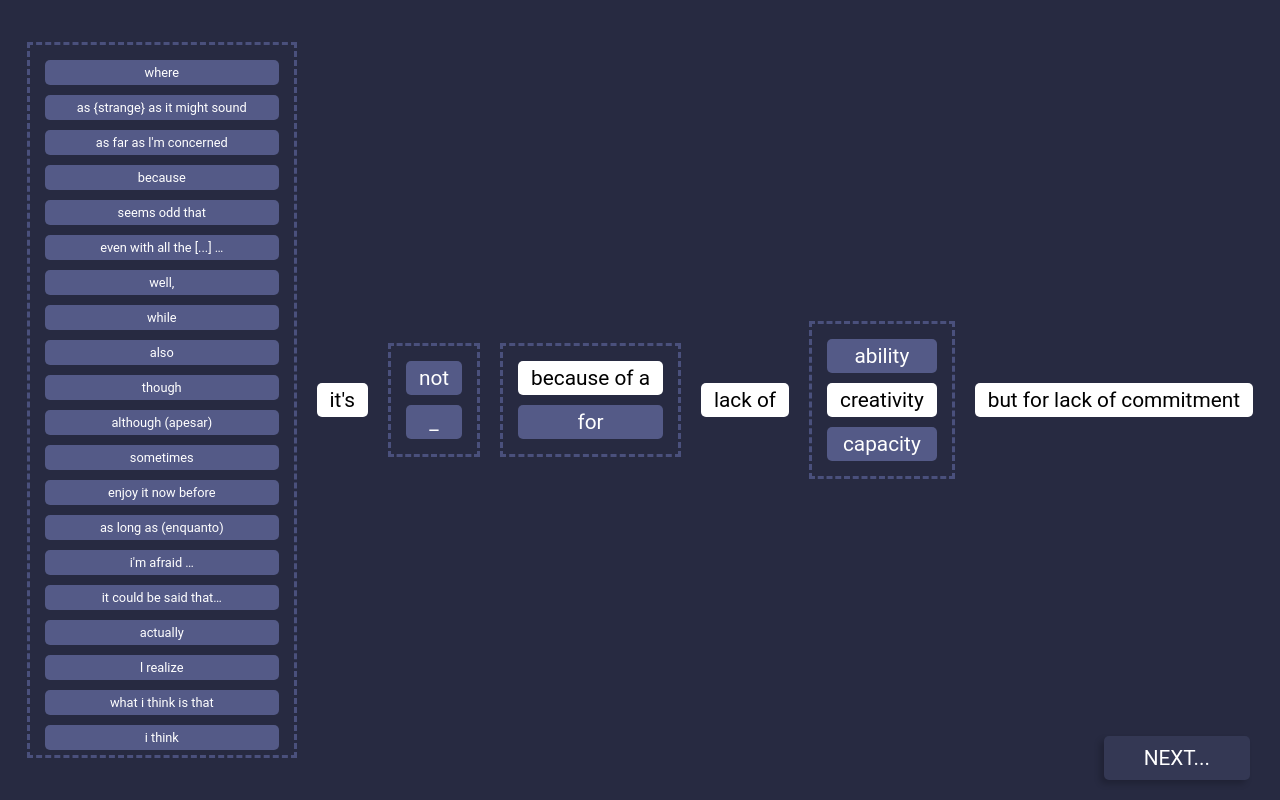
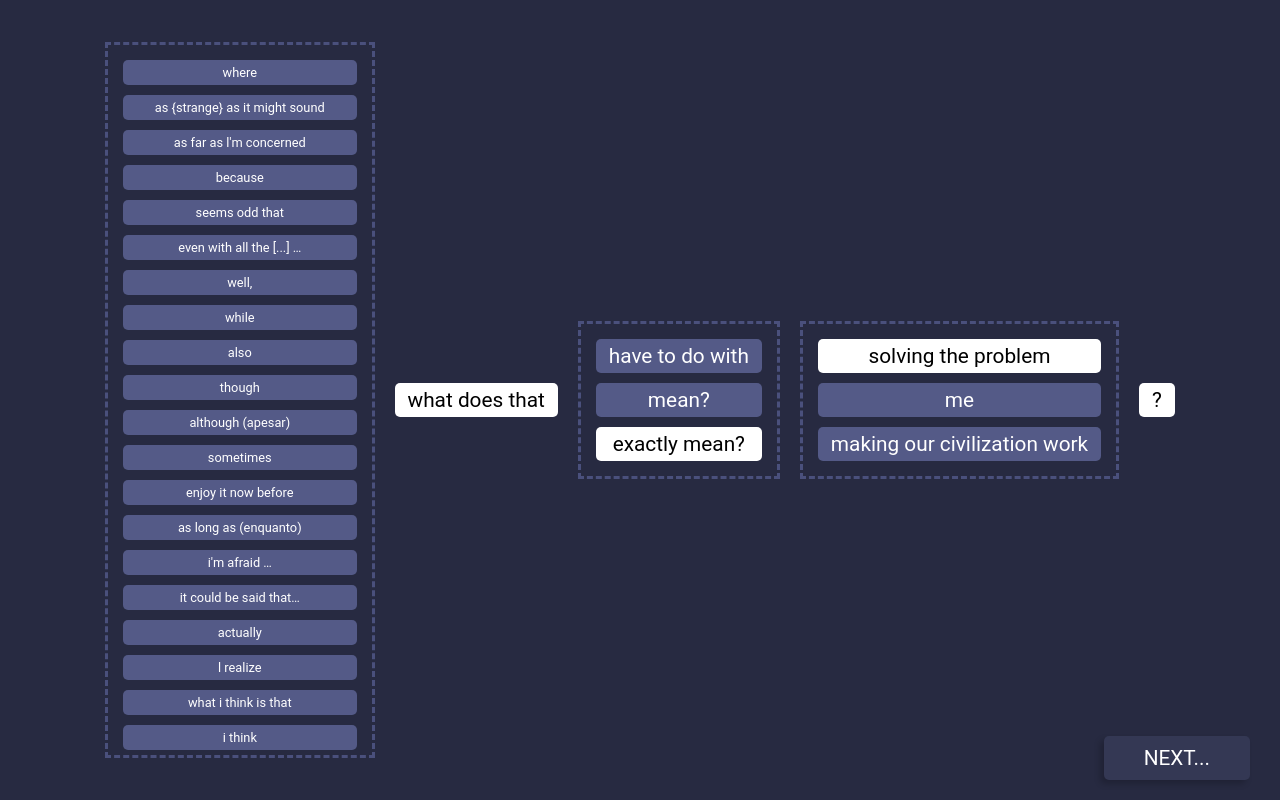
Before and after one commit to kayoroxa/netflix-2.0, a Next.js app: page /speak/crie-frases in a window 1280 px wide. Built offline with nearby package versions, Linux system fonts and the light colour scheme.

Commit message:
news vocabulary - create frases & memori

```diff
--- a/src/pages/speak/crie-frases.tsx
+++ b/src/pages/speak/crie-frases.tsx
@@ -2,6 +2,42 @@ import { useState } from 'react'
 import CreateSentences from '../../templates/CreateSentences'
 
 const bigData = [
+  {
+    rawSentence: 'What does that {c1} {c2}?',
+    // rawSentence: 'What does that ({c1a} {c1b} | {c2})?', column1-2elem column2-1elem ( numElemInLine | numElemInLine) numero de columns
+    replacements: [
+      {
+        id: 'p',
+        alternatives: [
+          `I`,
+          `you`,
+          `he`,
+          `she`,
+          `we`,
+          `they`,
+          `people`,
+          'many people',
+        ],
+      },
+      {
+        id: 'c1',
+        alternatives: ['have to do with', 'mean?', 'exactly mean?'],
+      },
+      {
+        id: 'c2',
+        alternatives: [
+          'solving the problem',
+          'me',
+          'making our civilization work',
+        ],
+      },
+      {
+        id: 'causa',
+        alternatives: ['ability', 'creativity', 'capacity'],
+      },
+    ],
+  },
+
   {
     rawSentence:
       "it's {s/n} {because} lack of {causa} but for lack of commitment",
```
Also changed, not shown: src/templates/Memori/Memori.tsx (+5 -4 lines).
